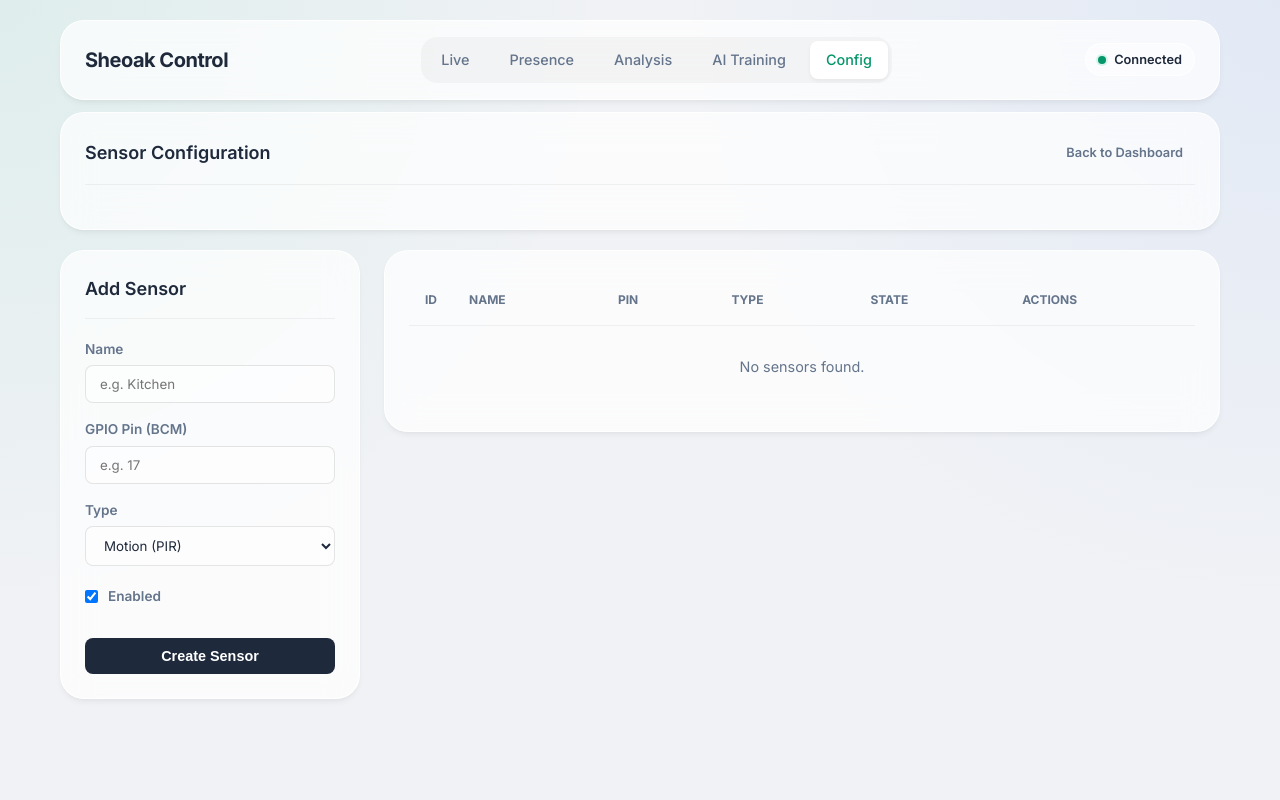
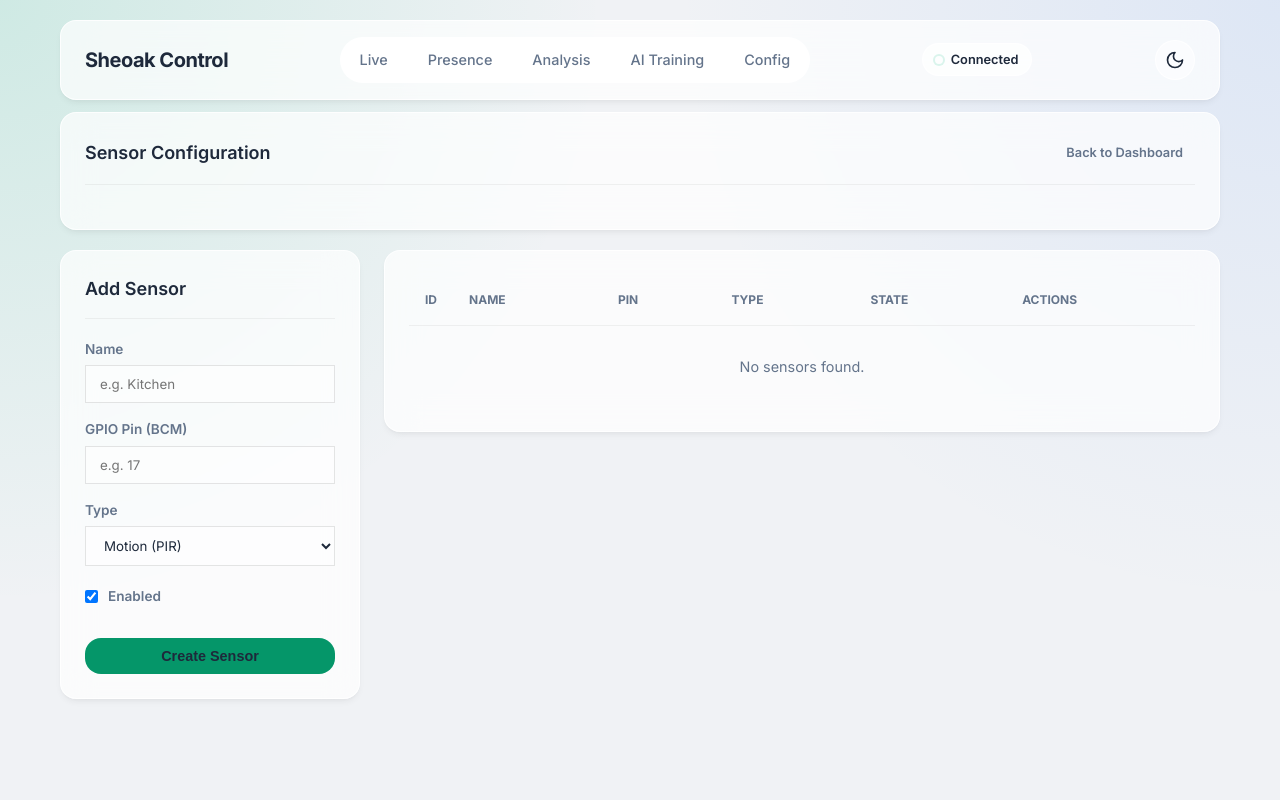
Before and after one commit to JaredStanbrook/sheoak-tree, a Flask app: page /sensors/manage in a window 1280 px wide. Run offline with Flask 3, Linux system fonts and the light colour scheme; data that the repository does not hold is empty.

Commit message:
Refactors UI for Bootstrap alignment and icon system
Improves CSS structure for better Bootstrap compatibility,
introduces Lucide icons for dynamic sensor state visuals,
and adds theme toggle functionality for dark/light mode.

Enhances maintainability, visual clarity, and consistency
across dark and light themes. Updates navigation logic
for active page highlighting and modernizes sensor card
appearance and interactivity.

```diff
--- a/app/static/css/style.css
+++ b/app/static/css/style.css
@@ -1,20 +1,30 @@
-/* =========================================
+/* ========================================================================
    app/static/css/style.css
-   Theme: Light Refined Glassmorphism
-   ========================================= */
+   Theme: Light Refined Glassmorphism (Bootstrap-Aligned Refactor)
+   ======================================================================== */
 
 :root {
-  /* --- Typography --- */
+  /* ----------------------------------------------------------------------
+     1. Typography Tokens
+     ---------------------------------------------------------------------- */
+  /* Base Variables */
   --font-primary: "Inter", -apple-system, BlinkMacSystemFont, "Segoe UI", Roboto, sans-serif;
   --font-mono: "SF Mono", "Fira Code", Consolas, monospace;
 
-  /* --- Color Palette (Light Mode) --- */
+  /* ----------------------------------------------------------------------
+     2. Color Palette (Light Mode Default)
+     ---------------------------------------------------------------------- */
+  /* Text Colors */
   --color-text-main: #1e293b; /* Slate 800 */
   --color-text-muted: #64748b; /* Slate 500 */
   --color-text-light: #94a3b8; /* Slate 400 */
 
+  /* Semantic Colors */
   --color-primary: #059669; /* Emerald 600 */
   --color-primary-bg: rgba(16, 185, 129, 0.15);
+
+  --color-secondary: #6b7280; /* Gray 500 */
+  --color-secondary-bg: rgba(107, 114, 128, 0.1);
 
   --color-danger: #dc2626; /* Red 600 */
   --color-danger-bg: rgba(239, 68, 68, 0.1);
@@ -25,30 +35,102 @@
   --color-info: #2563eb; /* Blue 600 */
   --color-info-bg: rgba(59, 130, 246, 0.1);
 
-  /* --- Glassmorphism Variables --- */
+  /* ----------------------------------------------------------------------
+     3. Glassmorphism System & Surfaces
+     ---------------------------------------------------------------------- */
+  /* App Backgrounds */
   --bg-app: #f0f2f5;
+
+  /* Glass Effects */
   --bg-glass: rgba(255, 255, 255, 0.7);
   --bg-glass-hover: rgba(255, 255, 255, 0.85);
   --bg-glass-input: rgba(255, 255, 255, 0.5);
 
   --border-glass: 1px solid rgba(255, 255, 255, 0.8);
   --border-glass-strong: 1px solid rgba(255, 255, 255, 1);
+  --border-color: rgba(255, 255, 255, 0.8); /* Approximation for BS compatibility */
 
   --shadow-glass: 0 4px 6px -1px rgba(0, 0, 0, 0.05), 0 2px 4px -1px rgba(0, 0, 0, 0.03);
   --shadow-glass-hover: 0 10px 15px -3px rgba(0, 0, 0, 0.05), 0 4px 6px -2px rgba(0, 0, 0, 0.025);
   --backdrop-blur: blur(16px);
 
-  /* --- Layout & Spacing --- */
+  /* ----------------------------------------------------------------------
+     4. Layout, Spacing & Motion
+     ---------------------------------------------------------------------- */
+  /* Radii */
   --radius-lg: 24px;
   --radius-md: 16px;
   --radius-sm: 8px;
+
+  /* Dimensions */
   --header-height: 80px;
+
+  /* Animation */
   --transition: all 0.2s cubic-bezier(0.4, 0, 0.2, 1);
+  /* Surfaces */
+  --bg-surface-solid: #ffffff;
+  --bg-surface-subtle: rgba(0, 0, 0, 0.03);
+  --bg-surface-highlight: rgba(255, 255, 255, 0.5);
+
+  /* Borders */
+  --border-subtle: rgba(0, 0, 0, 0.05);
+
+  /* Interactive/State */
+  --bg-hover-glass: rgba(255, 255, 255, 0.4);
+  --bg-hover-strong: #000000;
+
+  /* Gradients */
+  --grad-glass-shine: linear-gradient(
+    135deg,
+    rgba(255, 255, 255, 0.8) 0%,
+    rgba(255, 255, 255, 0.3) 100%
+  );
+  --grad-danger: linear-gradient(135deg, var(--color-danger), #b91c1c); /* Using var for start */
+  --grad-warn: linear-gradient(135deg, var(--color-warn), #b45309);
+  --grad-success: linear-gradient(135deg, var(--color-primary), #047857);
 }
 
-/* =========================================
-   Reset & Base
-   ========================================= */
+/* ========================================================================
+   Theme: Dark Mode Overrides
+   ======================================================================== */
+[data-theme="dark"] {
+  /* Text */
+  --color-text-main: #f1f5f9; /* Slate 100 */
+  --color-text-muted: #94a3b8; /* Slate 400 */
+  --color-text-light: #64748b; /* Slate 500 */
+
+  /* Backgrounds */
+  --bg-app: #0f172a; /* Slate 900 */
+
+  /* Glass Panels (Darkened) */
+  --bg-glass: rgba(30, 41, 59, 0.6);
+  --bg-glass-hover: rgba(30, 41, 59, 0.8);
+  --bg-glass-input: rgba(15, 23, 42, 0.6);
+
+  /* Borders & Shadows */
+  --border-glass: 1px solid rgba(255, 255, 255, 0.1);
+  --border-glass-strong: 1px solid rgba(255, 255, 255, 0.2);
+  --shadow-glass: 0 4px 6px -1px rgba(0, 0, 0, 0.3);
+
+  --bg-surface-solid: #1e293b; /* Matches Slate 800 */
+  --bg-surface-subtle: rgba(255, 255, 255, 0.05);
+  --bg-surface-highlight: rgba(255, 255, 255, 0.1);
+
+  --border-subtle: rgba(255, 255, 255, 0.1);
+
+  --bg-hover-glass: rgba(255, 255, 255, 0.1);
+  --bg-hover-strong: #ffffff;
+
+  --grad-glass-shine: linear-gradient(
+    135deg,
+    rgba(255, 255, 255, 0.15) 0%,
+    rgba(255, 255, 255, 0.05) 100%
+  );
+}
+
+/* ========================================================================
+   Base & Reset
+   ======================================================================== */
 * {
   box-sizing: border-box;
   margin: 0;
@@ -58,12 +140,14 @@
 body {
   font-family: var(--font-primary);
   color: var(--color-text-main);
-  background: radial-gradient(circle at 0% 0%, rgba(16, 185, 129, 0.08), transparent 40%),
-    radial-gradient(circle at 100% 0%, rgba(59, 130, 246, 0.08), transparent 40%), var(--bg-app);
+  line-height: 1.5;
+
+  /* Original Gradient Background */
+  background: radial-gradient(circle at 0% 0%, var(--color-primary-bg), transparent 40%),
+    radial-gradient(circle at 100% 0%, var(--color-info-bg), transparent 40%), var(--bg-app);
   background-attachment: fixed;
   min-height: 100vh;
-  line-height: 1.5;
-  padding-bottom: 40px; /* Footer space */
+  padding-bottom: 40px;
 }
 
 a {
@@ -92,15 +177,16 @@
   align-items: start;
 }
 
-/* =========================================
-   Components: Glass Panels & Cards
-   ========================================= */
+/* ========================================================================
+   Component: Glass Architecture
+   ======================================================================== */
+/* Base Glass Panel */
 .glass-panel {
   background: var(--bg-glass);
   backdrop-filter: var(--backdrop-blur);
   -webkit-backdrop-filter: var(--backdrop-blur);
   border: var(--border-glass);
-  border-radius: var(--radius-lg);
+  border-radius: var(--radius-md);
   box-shadow: var(--shadow-glass);
   padding: 24px;
   transition: var(--transition);
@@ -257,27 +357,27 @@
 .nav-menu {
   display: flex;
   gap: 8px;
-  background: rgba(0, 0, 0, 0.03);
+  background: var(--bg-surface-solid);
   padding: 4px;
-  border-radius: var(--radius-md);
+  border-radius: var(--radius-lg); /* Mapped to radius-md */
 }
 
 .nav-item {
   padding: 8px 16px;
-  border-radius: var(--radius-sm);
+  border-radius: var(--radius-sm); /* Mapped to radius-sm */
   font-weight: 500;
   color: var(--color-text-muted);
   font-size: 0.9rem;
 }
 
 .nav-item:hover {
-  background: rgba(255, 255, 255, 0.5);
+  background: var(--bg-app);
   color: var(--color-text-main);
 }
 
 .nav-item.active {
-  background: #fff;
-  color: var(--color-primary);
+  background: var(--bg-app);
+  color: var(--bs-primary);
   box-shadow: 0 2px 4px rgba(0, 0, 0, 0.05);
 }
 
@@ -286,7 +386,7 @@
   align-items: center;
   gap: 8px;
   padding: 6px 12px;
-  background: rgba(255, 255, 255, 0.5);
+  background: var(--bg-glass);
   border-radius: 20px;
   border: var(--border-glass);
   font-size: 0.8rem;
@@ -301,13 +401,63 @@
 }
 
 .status-dot.connected {
-  background-color: var(--color-primary);
+  background-color: var(--bs-primary);
   box-shadow: 0 0 0 2px var(--color-primary-bg);
 }
 
-/* =========================================
-   Forms & Inputs
-   ========================================= */
+/* Theme Toggle */
+.theme-toggle-btn {
+  background: var(--bg-glass-input);
+  border: var(--border-glass);
+  color: var(--color-text-main);
+  width: 40px;
+  height: 40px;
+  border-radius: 50%;
+  display: flex;
+  align-items: center;
+  justify-content: center;
+  cursor: pointer;
+  transition: all 0.3s cubic-bezier(0.4, 0, 0.2, 1);
+  margin-left: 12px;
+}
+
+.theme-toggle-btn:hover {
+  background: var(--bg-glass-hover);
+  transform: translateY(-2px);
+  box-shadow: 0 4px 12px rgba(0, 0, 0, 0.1);
+}
+
+.theme-toggle-btn:focus-visible {
+  outline: 2px solid var(--bs-primary);
+  outline-offset: 2px;
+}
+
+.theme-rotate {
+  animation: spin-fade 0.4s ease-out;
+}
+
+@keyframes spin-fade {
+  0% {
+    transform: rotate(0) scale(1);
+    opacity: 1;
+  }
+  50% {
+    transform: rotate(90deg) scale(0.5);
+    opacity: 0;
+  }
+  51% {
+    transform: rotate(-90deg) scale(0.5);
+    opacity: 0;
+  }
+  100% {
+    transform: rotate(0) scale(1);
+    opacity: 1;
+  }
+}
+
+/* ========================================================================
+   Component: Forms
+   ======================================================================== */
 .form-group {
   margin-bottom: 16px;
 }
@@ -326,7 +476,7 @@
   padding: 10px 14px;
   background: var(--bg-glass-input);
   border: 1px solid rgba(0, 0, 0, 0.1);
-  border-radius: var(--radius-sm);
+  border-radius: var(--radius);
   color: var(--color-text-main);
   font-family: inherit;
   transition: var(--transition);
@@ -335,20 +485,20 @@
 .form-input:focus,
 .form-select:focus {
   outline: none;
-  background: #fff;
-  border-color: var(--color-primary);
+  background: var(--bg-surface-solid);
+  border-color: var(--bs-primary);
   box-shadow: 0 0 0 3px var(--color-primary-bg);
 }
 
-/* =========================================
-   Buttons
-   ========================================= */
+/* ========================================================================
+   Component: Buttons
+   ======================================================================== */
 .btn {
   display: inline-flex;
   align-items: center;
   justify-content: center;
   padding: 10px 20px;
-  border-radius: var(--radius-sm);
+  border-radius: var(--radius-md);
   font-weight: 600;
   font-size: 0.9rem;
   cursor: pointer;
@@ -361,35 +511,34 @@
   padding: 6px 12px;
   font-size: 0.8rem;
 }
+
 .btn-block {
   width: 100%;
 }
 
 .btn-primary {
-  background: var(--color-text-main);
-  color: #fff;
+  background: var(--color-primary);
+  color: var(--color-text-main);
 }
 .btn-primary:hover {
-  background: #000;
+  background: var(--color-primary-bg);
   transform: translateY(-1px);
 }
 
 .btn-secondary {
-  background: rgba(255, 255, 255, 0.5);
-  border: 1px solid rgba(0, 0, 0, 0.1);
+  background: var(--color-secondary);
   color: var(--color-text-main);
 }
 .btn-secondary:hover {
-  background: #fff;
-  border-color: rgba(0, 0, 0, 0.2);
+  background: var(--color-secondary-bg);
 }
 
 .btn-danger {
   background: var(--color-danger-bg);
-  color: var(--color-danger);
+  color: var(--bs-danger);
 }
 .btn-danger:hover {
-  background: var(--color-danger);
+  background: var(--bs-danger);
   color: #fff;
 }
 
--- /dev/null
+++ b/app/static/js/theme.js
@@ -0,0 +1,81 @@
+/**
+ * ThemeController.js
+ * Handles light/dark mode toggling with localStorage persistence
+ * and OS preference detection.
+ */
+class ThemeController {
+  constructor() {
+    this.storageKey = "theme-preference";
+    this.toggleBtn = document.getElementById("theme-toggle");
+    this.root = document.documentElement;
+    this.mediaQuery = window.matchMedia("(prefers-color-scheme: dark)");
+
+    // Lucide Icons (Inline SVGs)
+    this.icons = {
+      sun: `<svg xmlns="http://www.w3.org/2000/svg" width="20" height="20" viewBox="0 0 24 24" fill="none" stroke="currentColor" stroke-width="2" stroke-linecap="round" stroke-linejoin="round"><circle cx="12" cy="12" r="4"/><path d="M12 2v2"/><path d="M12 20v2"/><path d="m4.93 4.93 1.41 1.41"/><path d="m17.66 17.66 1.41 1.41"/><path d="M2 12h2"/><path d="M20 12h2"/><path d="m6.34 17.66-1.41 1.41"/><path d="m19.07 4.93-1.41 1.41"/></svg>`,
+      moon: `<svg xmlns="http://www.w3.org/2000/svg" width="20" height="20" viewBox="0 0 24 24" fill="none" stroke="currentColor" stroke-width="2" stroke-linecap="round" stroke-linejoin="round"><path d="M12 3a6 6 0 0 0 9 9 9 9 0 1 1-9-9Z"/></svg>`,
+    };
+
+    this.init();
+  }
+
+  init() {
+    if (!this.toggleBtn) {
+      console.warn("Theme toggle button (#theme-toggle) not found.");
+      return;
+    }
+
+    // Event Listener for button
+    this.toggleBtn.addEventListener("click", () => this.toggleTheme());
+
+    // Event Listener for OS theme changes (only if no manual override)
+    this.mediaQuery.addEventListener("change", (e) => {
+      if (!localStorage.getItem(this.storageKey)) {
+        this.applyTheme(e.matches ? "dark" : "light");
+      }
+    });
+
+    // Initial Load
+    this.loadTheme();
+  }
+
+  getPreferredTheme() {
+    const stored = localStorage.getItem(this.storageKey);
+    if (stored) return stored;
+    return this.mediaQuery.matches ? "dark" : "light";
+  }
+
+  loadTheme() {
+    const theme = this.getPreferredTheme();
+    this.applyTheme(theme, false); // false = no animation on page load
+  }
+
+  applyTheme(theme, animate = true) {
+    // 1. Set Attribute on HTML root
+    this.root.setAttribute("data-theme", theme);
+
+    // 2. Update Icon
+    const isDark = theme === "dark";
+    this.toggleBtn.innerHTML = isDark ? this.icons.sun : this.icons.moon;
+    this.toggleBtn.setAttribute("aria-label", `Switch to ${isDark ? "light" : "dark"} mode`);
+
+    // 3. Handle Animation Class
+    if (animate) {
+      this.toggleBtn.classList.add("theme-rotate");
+      setTimeout(() => this.toggleBtn.classList.remove("theme-rotate"), 400);
+    }
+  }
+
+  toggleTheme() {
+    const current = this.root.getAttribute("data-theme");
+    const newTheme = current === "dark" ? "light" : "dark";
+
+    localStorage.setItem(this.storageKey, newTheme);
+    this.applyTheme(newTheme);
+  }
+}
+
+// Initialize on DOM ready
+document.addEventListener("DOMContentLoaded", () => {
+  window.themeController = new ThemeController();
+});
--- a/app/templates/base.html
+++ b/app/templates/base.html
@@ -1,9 +1,10 @@
 <!DOCTYPE html>
-<html lang="en">
+<html lang="en" data-bs-theme="dark">
   <head>
     <meta charset="UTF-8" />
     <meta name="viewport" content="width=device-width, initial-scale=1.0" />
     <title>{% block title %}Sheoak Tree{% endblock %}</title>
+
     <link rel="stylesheet" href="{{ url_for('static', filename='css/style.css') }}" />
     <link
       href="https://fonts.googleapis.com/css2?family=Inter:wght@400;500;600;700&family=Fira+Code&display=swap"
@@ -11,6 +12,7 @@
     <script
       src="https://cdnjs.cloudflare.com/ajax/libs/socket.io/4.8.1/socket.io.min.js"
       defer></script>
+    <script src="https://unpkg.com/lucide@latest" defer></script>
     {% block head_scripts %}{% endblock %}
   </head>
   <body>
@@ -52,7 +54,7 @@
           >
           <a
             href="{{ url_for('sensors.manage_sensors') }}"
-            class="nav-item {{ 'active' if request.endpoint.startswith('sensors.') else '' }}"
+            class="nav-item {{ 'active' if active_page == 'config' else '' }}"
             >Config</a
           >
         </div>
@@ -61,11 +63,25 @@
           <div class="status-dot connected"></div>
           <span id="connection-text">Connected</span>
         </div>
+        <button id="theme-toggle" class="theme-toggle-btn" aria-label="Toggle dark mode">
+          <svg
+            xmlns="http://www.w3.org/2000/svg"
+            width="20"
+            height="20"
+            viewBox="0 0 24 24"
+            fill="none"
+            stroke="currentColor"
+            stroke-width="2"
+            stroke-linecap="round"
+            stroke-linejoin="round">
+            <path d="M12 3a6 6 0 0 0 9 9 9 9 0 1 1-9-9Z" />
+          </svg>
+        </button>
       </nav>
 
       <main>{% block content %}{% endblock %}</main>
     </div>
-
+    <script src="{{ url_for('static', filename='js/theme.js') }}"></script>
     {% block scripts %}{% endblock %}
   </body>
 </html>
```
Also changed, not shown: other parts of app/static/css/style.css (+153 -202 lines), app/static/js/core.js (+4 -3 lines), app/static/js/dashboard.js (+11 -1 lines).
